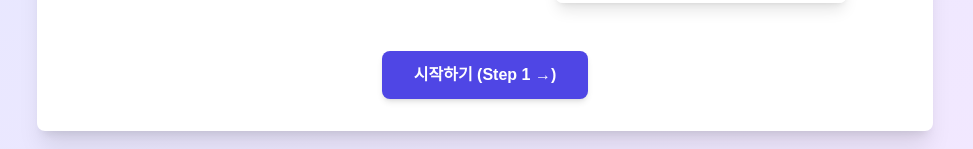
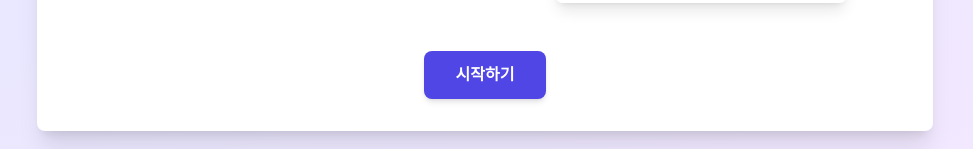
Before and after one commit to james91125/spirit_dps_v2, a React (Create React App) app: page / in a window 1280 px wide. Shown: the part 637-786 px from the top of the page, without its empty margins (155-1128 px from the left). Built offline with nearby package versions, Linux system fonts and the light colour scheme.

Commit message:
오타수정

```diff
--- a/src/components/Step0Tutorial.jsx
+++ b/src/components/Step0Tutorial.jsx
@@ -35,7 +35,7 @@ const Step0Tutorial = ({ goNext }) => {
             onClick={goNext}
             className="px-8 py-3 bg-indigo-600 hover:bg-indigo-700 text-white font-bold rounded-lg shadow-md transition"
           >
-            시작하기 (Step 1 →)
+            시작하기
           </button>
         </div>
       </div>
```
